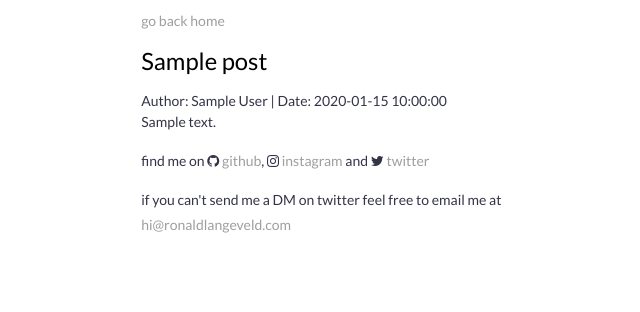
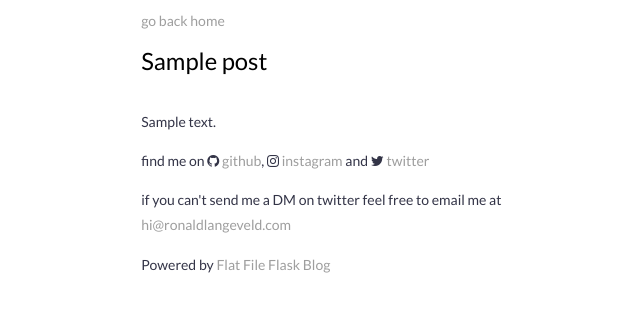
Before and after one commit to burgundy93/flaskblog, a Flask app: template templates/single-post.html in a window 1280 px wide. Shown: the top 312 px of the page, without its empty margins (38-678 px from the left). Run offline with Flask 2, Linux system fonts and the light colour scheme; the template is opened without the code that fills it: most values are stand-ins (such as "Sample title", 1, 10 or a date in 2020); parts of the project's set-up code (start-up, migrations or seed data) failed here and were passed over; some libraries are stand-ins or nearby versions.

Commit message:
change pp

```diff
--- a/templates/base.html
+++ b/templates/base.html
@@ -24,6 +24,7 @@
                     <div class="foot-links">
 <p>find me on <i class="fa fa-github" aria-hidden="true"></i> <a href="https://github.com/burgundy93" target="_blank">github</a>, <i class="fa fa-instagram" aria-hidden="true"></i> <a href="https://instagram.com/ronaldl93" target="_blank">instagram</a> and <i class="fa fa-twitter" aria-hidden="true"></i> <a href="https://twitter.com/ronaldl93_" target="_blank">twitter</a></p>
         <p>if you can't send me a DM on twitter feel free to email me at <a href="mailto:hi@ronaldlangeveld.com">hi@ronaldlangeveld.com</a></p>
+                        <p>Powered by <a href="https://github.com/burgundy93/FlatFileFlaskBlog" target="_blank">Flat File Flask Blog</a></p>
 </div>
 </div>
 </div>
--- a/templates/single-post.html
+++ b/templates/single-post.html
@@ -14,8 +14,7 @@
                        <p><a href="/">go back home</a></p>
                     <div style="text-align: left;">
 
-    <a href="/posts/{{ post.slug }}"><h2>{{ post.title }}</h2></a>
-    Author: {{ post.author}} | Date: {{ post.date }}
+    <a href="/{{ post.slug }}"><h2>{{ post.title }}</h2></a>
                         <br>
     {{ post.content | safe }}
 
```
Also changed, not shown: static/img/profile.jpg, 3 other files.
